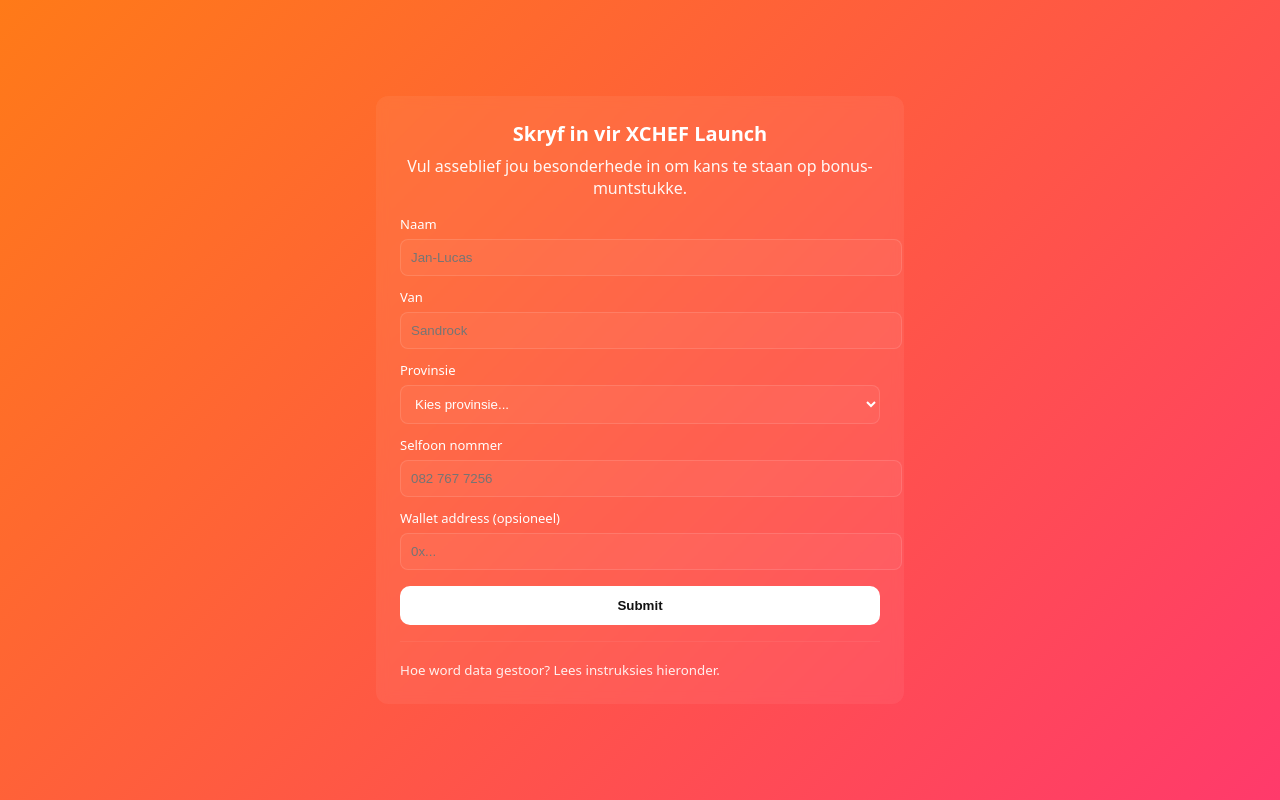
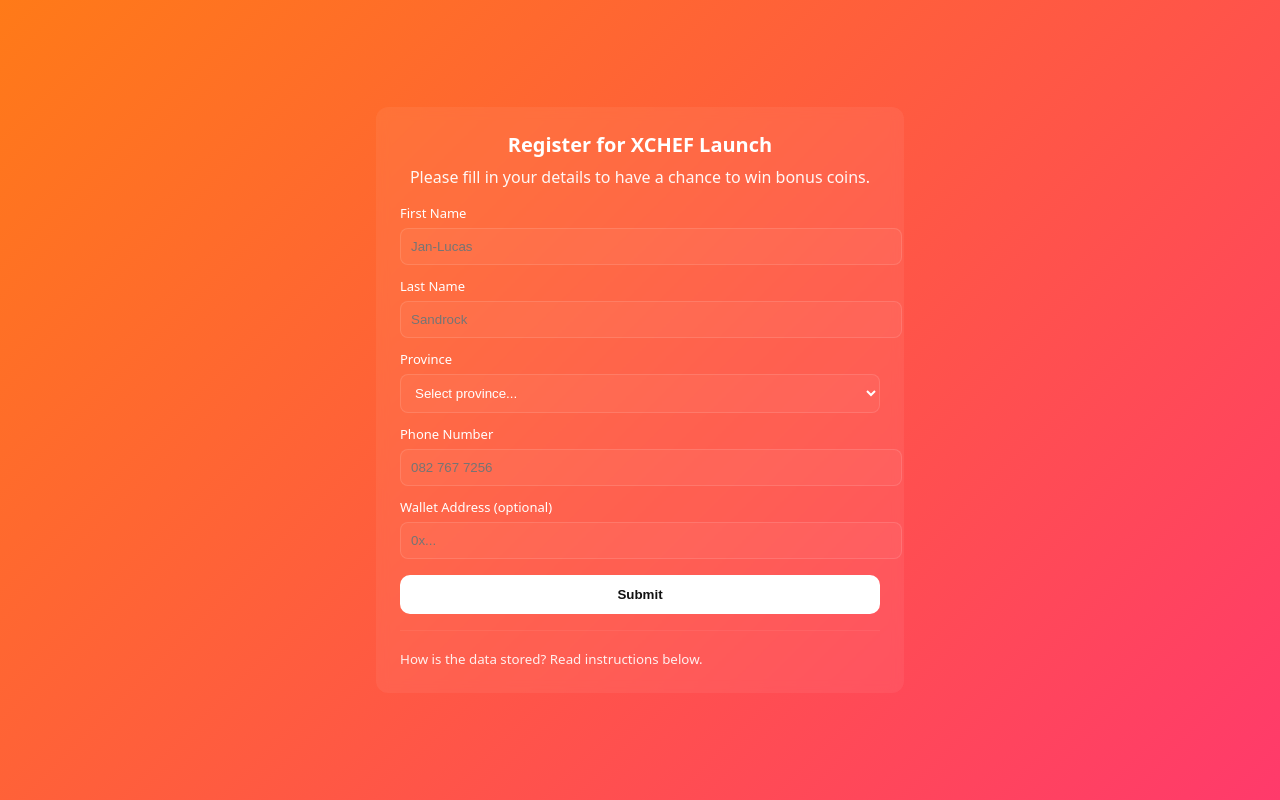
Before and after one commit to xchefglobal-eng/xchefcoin, a plain HTML site: page index.html in a window 1280 px wide. Drawn offline with Linux system fonts and the light colour scheme.

Commit message:
Update index.html

```diff
--- a/index.html
+++ b/index.html
@@ -21,19 +21,19 @@
 </head>
 <body>
   <div class="card">
-    <h1>Skryf in vir XCHEF Launch</h1>
-    <p class="subtitle">Vul asseblief jou besonderhede in om kans te staan op bonus-muntstukke.</p>
+    <h1>Register for XCHEF Launch</h1>
+    <p class="subtitle">Please fill in your details to have a chance to win bonus coins.</p>
 
     <form id="regForm">
-      <label for="firstname">Naam</label>
+      <label for="firstname">First Name</label>
       <input id="firstname" name="firstname" placeholder="Jan-Lucas" required>
 
-      <label for="lastname">Van</label>
+      <label for="lastname">Last Name</label>
       <input id="lastname" name="lastname" placeholder="Sandrock" required>
 
-      <label for="province">Provinsie</label>
+      <label for="province">Province</label>
       <select id="province" name="province" required>
-        <option value="">Kies provinsie...</option>
+        <option value="">Select province...</option>
         <option>Western Cape</option>
         <option>Eastern Cape</option>
         <option>KwaZulu-Natal</option>
@@ -45,10 +45,10 @@
         <option>North West</option>
       </select>
 
-      <label for="cell">Selfoon nommer</label>
+      <label for="cell">Phone Number</label>
       <input id="cell" name="cell" placeholder="082 767 7256" pattern="[0-9\s+()-]{7,20}" required>
 
-      <label for="wallet">Wallet address (opsioneel)</label>
+      <label for="wallet">Wallet Address (optional)</label>
       <input id="wallet" name="wallet" placeholder="0x..." >
 
       <button class="btn" type="submit">Submit</button>
@@ -57,7 +57,7 @@
     <div class="msg" id="message"></div>
 
     <hr style="margin:16px 0;border:none;border-top:1px solid rgba(255,255,255,0.06)">
-    <small>Hoe word data gestoor? Lees instruksies hieronder.</small>
+    <small>How is the data stored? Read instructions below.</small>
   </div>
 
   <script>
@@ -72,7 +72,7 @@
 
     form.addEventListener('submit', async (e) => {
       e.preventDefault();
-      msg.textContent = 'Stuur...';
+      msg.textContent = 'Sending...';
 
       const data = {
         firstname: form.firstname.value.trim(),
@@ -92,17 +92,17 @@
             body: JSON.stringify(data)
           });
           if (res.ok) {
-            msg.textContent = 'Dankie — jou data is gestoor.';
+            msg.textContent = 'Thank you — your data has been stored.';
             form.reset();
             return;
           } else {
             const text = await res.text();
             console.warn('Server error:', text);
-            msg.textContent = 'Bediener fout. Data sal plaaslik gestoor word.';
+            msg.textContent = 'Server error. Data will be stored locally.';
           }
         } catch (err) {
           console.warn('Post failed', err);
-          msg.textContent = 'Koppelingsfout. Data sal plaaslik gestoor word.';
+          msg.textContent = 'Connection error. Data will be stored locally.';
         }
       }
 
@@ -110,7 +110,7 @@
       let local = JSON.parse(localStorage.getItem('xchef_regs') || '[]');
       local.push(data);
       localStorage.setItem('xchef_regs', JSON.stringify(local));
-      msg.textContent = 'Gestoor in jou blaaier se lokaal. (Production: replace WEBHOOK_URL)';
+      msg.textContent = 'Stored locally in your browser. (Production: replace WEBHOOK_URL)';
       form.reset();
     });
 
```
